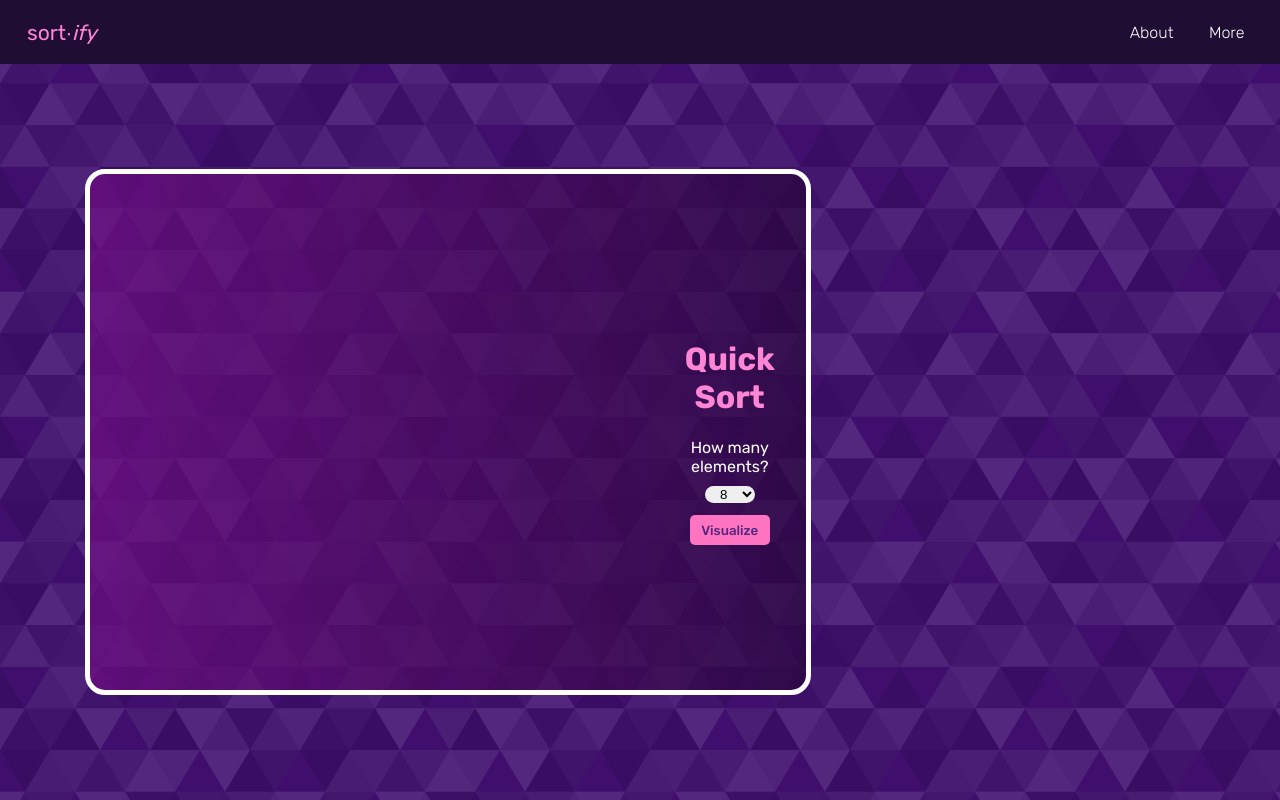
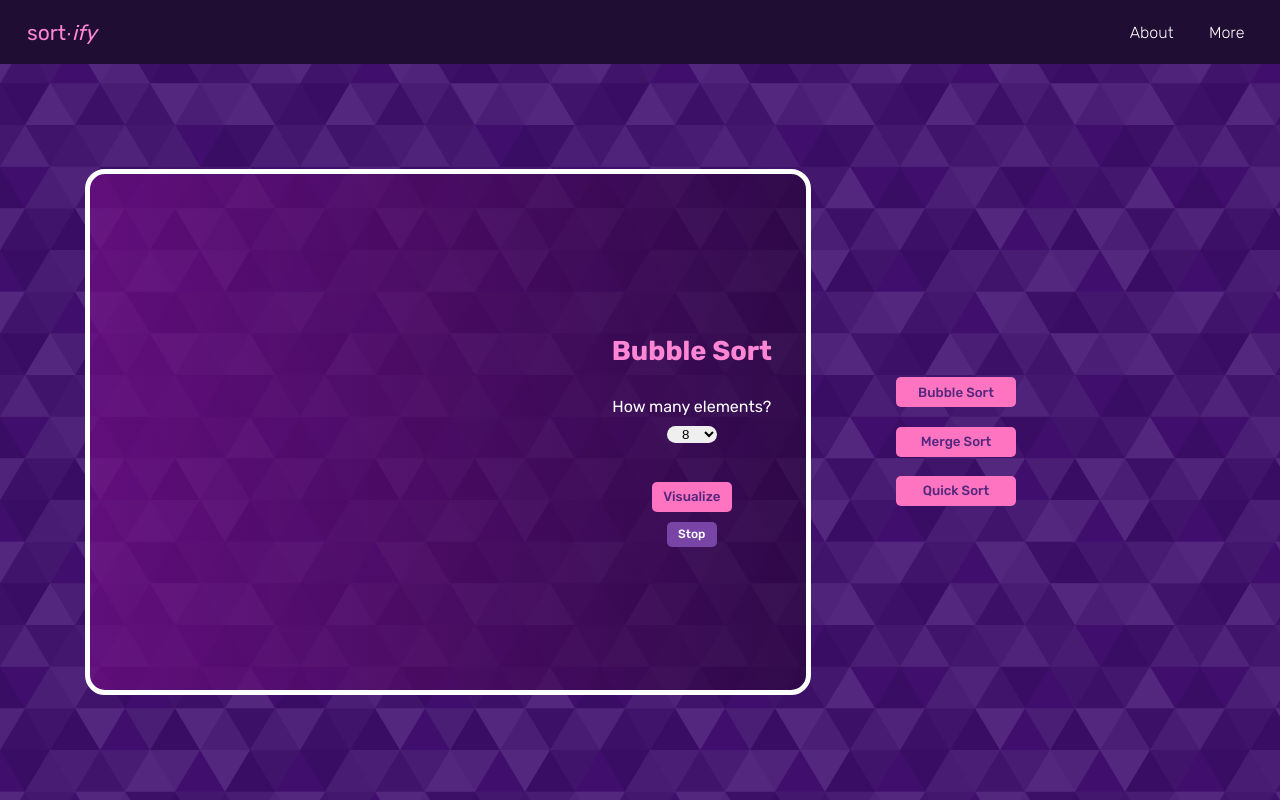
Before and after one commit to Anveshreddy18-collab/Sort-ify, a plain HTML site: page sort.html in a window 1280 px wide. Drawn offline with Linux system fonts and the light colour scheme.

Commit message:
Styling updated, sorting updated

```diff
--- a/app.js
+++ b/app.js
@@ -15,7 +15,7 @@ btn.addEventListener('click', () => {
     }
   }
 
-  let delay = 100 // ms (sped up for demo)
+  let delay = 90 // ms (sped up for demo)
   let array = generateArray();
   let iterator = bubbleSort(array)
 
@@ -36,7 +36,7 @@ function draw(array) {
     val.className = "arr-val";
     bar.className = "bar";
     bar.style.height = 20 + value * 10 + "px";
-    bar.style.width = Math.round(200 / array.length) + "px";
+    bar.style.width = Math.round(220 / array.length) + "px";
   });
 }
 
--- a/mainStyles.css
+++ b/mainStyles.css
@@ -68,14 +68,15 @@ body {
   border: 5px solid white;
   border-radius: 20px;
   display: grid;
-  grid-template-columns: 80% 20%;
+  grid-template-columns: 70% 25%;
+  column-gap: 5%;
 
   justify-self: center;
   align-self: center;
 }
 
 .choose{
-  margin-right: 10px;
+  margin-right: 50px;
   display: flex;
   flex-direction: column;
   justify-content: center;
@@ -96,7 +97,20 @@ body {
   width: auto;
   border-radius: 3px;
   padding: 3px;
+}
 
+#stop {
+  margin-top: 10px;
+  font-size: 12px;
+  width: 50px;
+  height: 25px;
+  font-weight: 300px;
+  background-color: #7845a7;
+  color: white;
+}
+
+#stop:hover {
+  background-color: #512a75;
 }
 
 label {
@@ -111,6 +125,7 @@ select{
   border: none;
   padding: 0 5px;
   margin: 10px 0;
+  margin-bottom: 35px;
 }
 
 
@@ -142,7 +157,7 @@ option {
   min-width: 15px;
   max-width: 50px;
   background-color: #ff85d5;
-  margin-right: 15px;
+  margin-right: 10px;
   border-top-left-radius: 5px;
   border-top-right-radius: 5px;
 }
@@ -151,8 +166,10 @@ option {
 }
 
 #sortType{
+  font-size: 1.7rem;
   color: #ff85d5;
   text-align: center;
+  margin-bottom: 30px;
 }
 
 .arr-val{
@@ -161,3 +178,30 @@ option {
   font-size: 70%;
   font-weight: 600;
 }
+
+.right {
+  width: 100%;
+  /* border: 1px solid white; */
+  display: flex;
+  flex-direction: column;
+  justify-content: center;
+  align-items: flex-start;
+}
+
+.right button {
+  cursor: pointer;
+  margin-top: 5%;
+  width: 120px;
+  height: 30px;
+  font-family: 'Rubik', sans-serif;
+  font-weight: 500;
+  background-color: rgb(255, 116, 192);
+  border: 1px;
+  border-radius: 5px;
+  color: #53277D;
+  outline: none;
+}
+
+.right button:hover{
+  background-color: rgb(255, 139, 203);
+}
--- a/sort.html
+++ b/sort.html
@@ -21,7 +21,7 @@
 
             </div>
             <div class="choose">
-                <h1 id="sortType">Quick Sort</h1>
+                <h1 id="sortType">Bubble Sort</h1>
                 <label for="numElements">How many elements?</label>
                 <select name="elements" id="choose">
                     <!-- <option value="-">0</option> -->
@@ -31,10 +31,14 @@
                     <option value="16">16</option>
                 </select>
                 <button id="viz" >Visualize</button>
+                <button id="stop">Stop</button>
 
             </div>
         </div>
         <div class="right">
+            <button>Bubble Sort</button>
+            <button>Merge Sort</button>
+            <button>Quick Sort</button>
 
         </div>
     </div>
```
